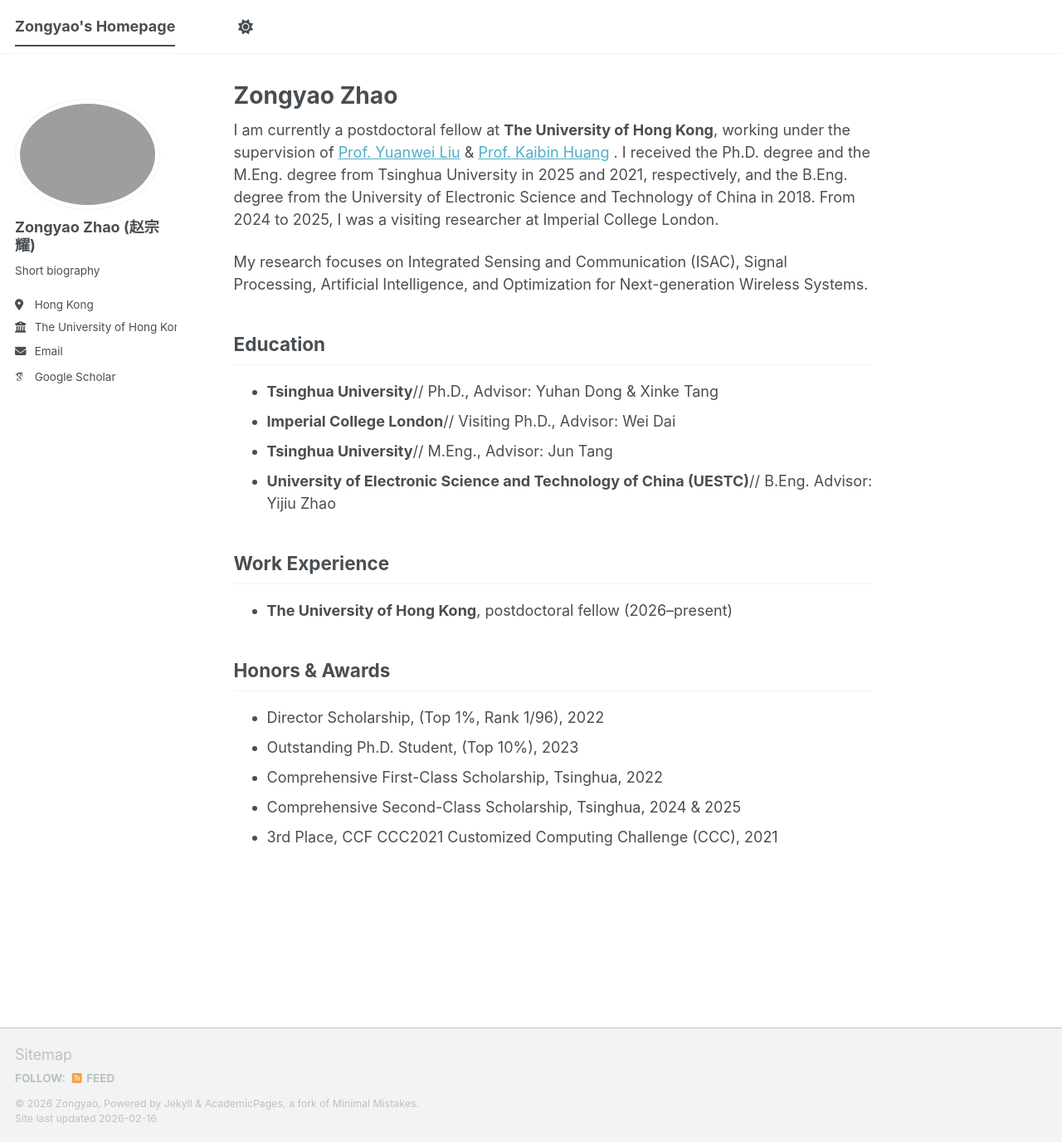
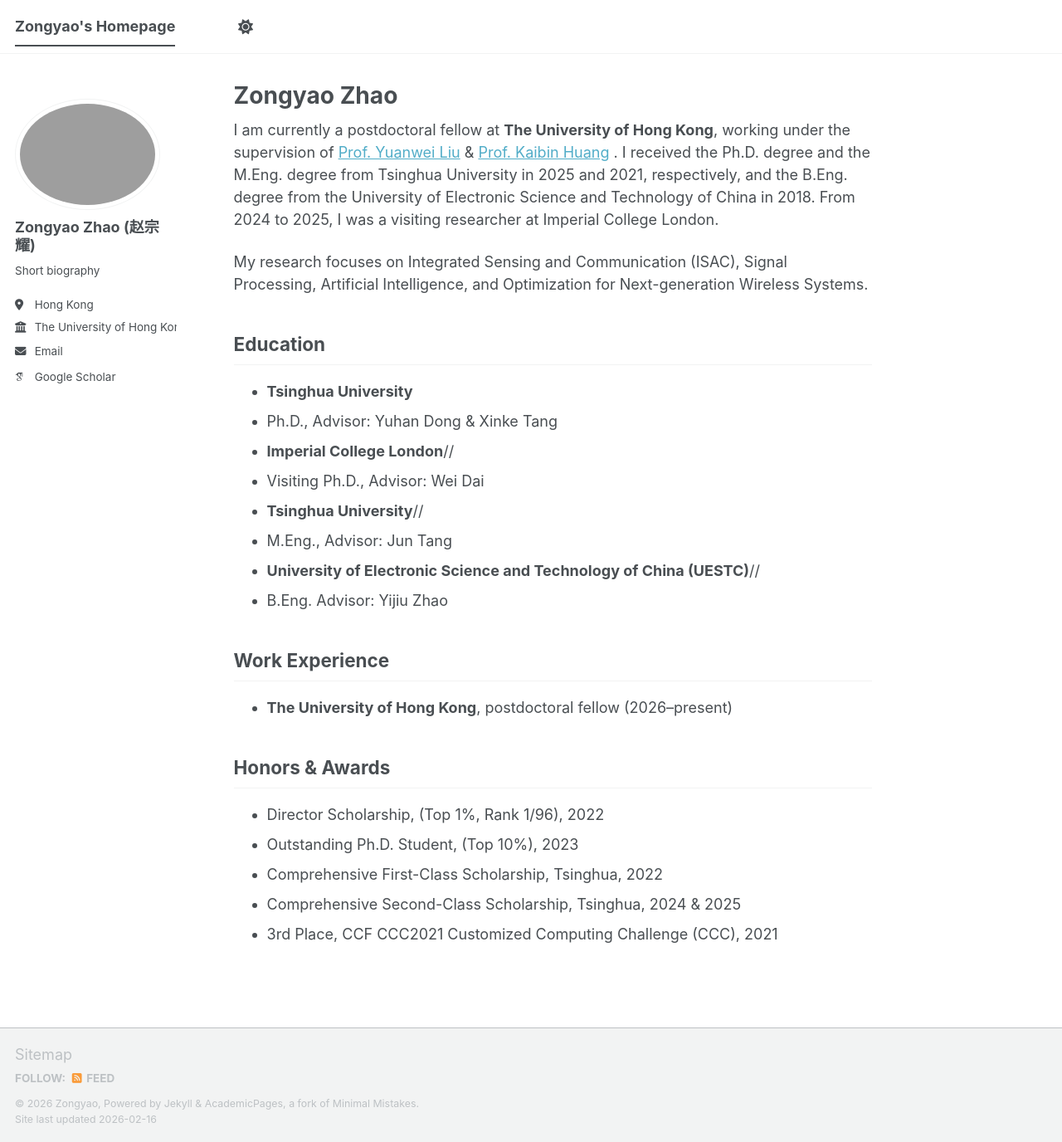
Before and after one commit to ZongyaoZhao/ZongyaoZhao.github.io, a Jekyll site: the page built from _pages/about.md, in a window 1280 px wide and 1376 px high. Shown: the whole window at 83% size. Built offline with Jekyll 4.4.1, drawn with Linux system fonts in a browser that asks for light colours; some web fonts are replaced; a script bundle is joined from its source files by our own code; library files that are not in the unit come from our copies.

```diff
--- a/_pages/about.md
+++ b/_pages/about.md
@@ -11,14 +11,14 @@ I am currently a postdoctoral fellow at **The University of Hong Kong**, working
 My research focuses on Integrated Sensing and Communication (ISAC), Signal Processing, Artificial Intelligence, and Optimization for Next-generation Wireless Systems.
 
 ## Education
+- **Tsinghua University**
+- Ph.D., Advisor: Yuhan Dong & Xinke Tang
+- **Imperial College London**//
+- Visiting Ph.D., Advisor: Wei Dai
 - **Tsinghua University**//
-  Ph.D., Advisor: Yuhan Dong & Xinke Tang
-- **Imperial College London**//
-  Visiting Ph.D., Advisor: Wei Dai
-- **Tsinghua University**//
-  M.Eng., Advisor: Jun Tang
+- M.Eng., Advisor: Jun Tang
 - **University of Electronic Science and Technology of China (UESTC)**//
-  B.Eng. Advisor: Yijiu Zhao
+- B.Eng. Advisor: Yijiu Zhao
 
 ## Work Experience
 - **The University of Hong Kong**, postdoctoral fellow (2026–present)
```
